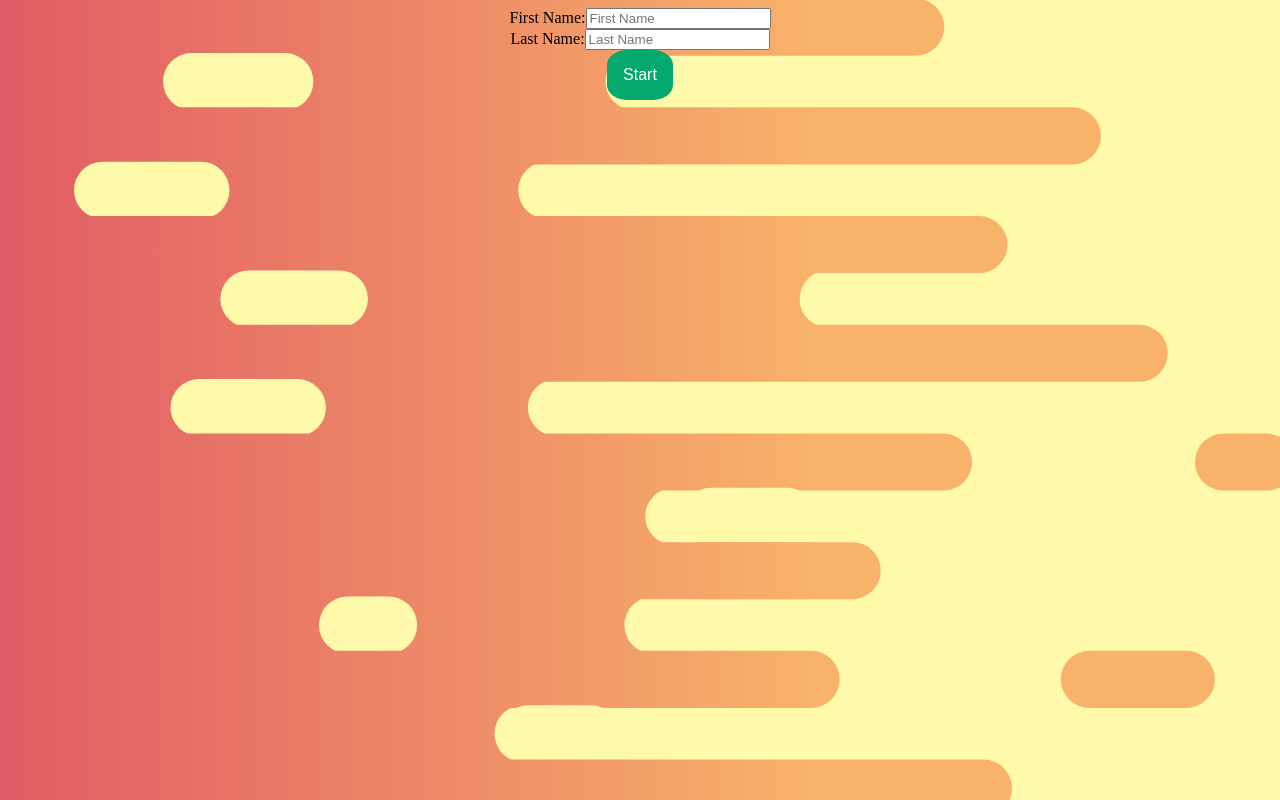
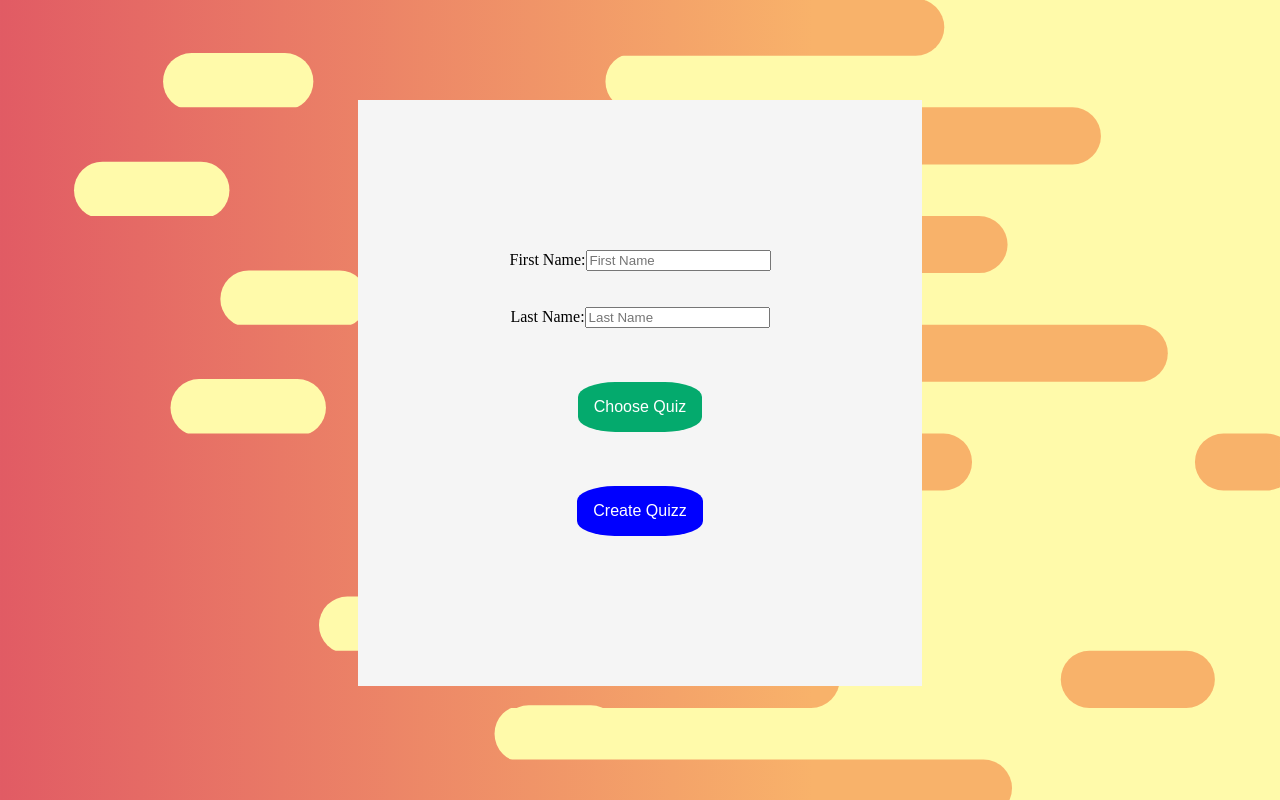
Before and after one commit to Nileshchavda2003/quizzes, a plain HTML site: page index.html in a window 1280 px wide. Drawn offline with Linux system fonts and the light colour scheme.

Commit message:
Add files via upload

```diff
--- a/index.html
+++ b/index.html
@@ -52,7 +52,25 @@
         background-size: cover;
 
     }
+    #createbtn{
+      background-color:Blue;
+      color: white;
+      padding: 16px;
+      font-size: 16px;
+      border: none;
+      border-radius: 30%;
+    }
+    #createbtn:hover{background-color: darkred;}
+    #back{
+        /*display: flex;*/
+        /*align-items: center;*/
+        /*align-self: center;*/
 
+        margin: 100px 350px 0px 350px;
+        padding: 150px 10px 150px 10px;
+        background-color: whitesmoke;
+
+    }
 
     </style>
 
@@ -62,19 +80,31 @@
         <div>
             <div>
                 First Name:<input type="text" placeholder="First Name"> <br>
+                        <br>
+        <br>
                 Last Name:<input type="text" placeholder="Last Name">
             </div>
 
         </div>
+        <br>
+        <br>
+        <br>
         <div>
+
                 <div class="dropdown">
-                    <button class="dropbtn">Start</button>
+                    <button class="dropbtn">Choose Quiz</button>
                     <div class="dropdown-content">
-                      <a href="gujQ.html">Quizz Gujarat </a>
+                      <a href="gujQ.html">Gujarat Quizz </a>
                       <a href="generalK.html">General Knowledge</a>
-                      <a href="#">Other</a>
+                      <a href="jsQuizz.html">Javascript Quizz</a>
                     </div>
                   </div>
+            </div>
+            <div>
+                   <br>
+        <br>
+        <br>
+            <button id="createbtn">Create Quizz</button>
             </div>
     </form>
 </div>
```
Also changed, not shown: generalK.html (+4 -5 lines), gujQ.html (+4 -4 lines), jsQuizz.html (+1 -2 lines).
